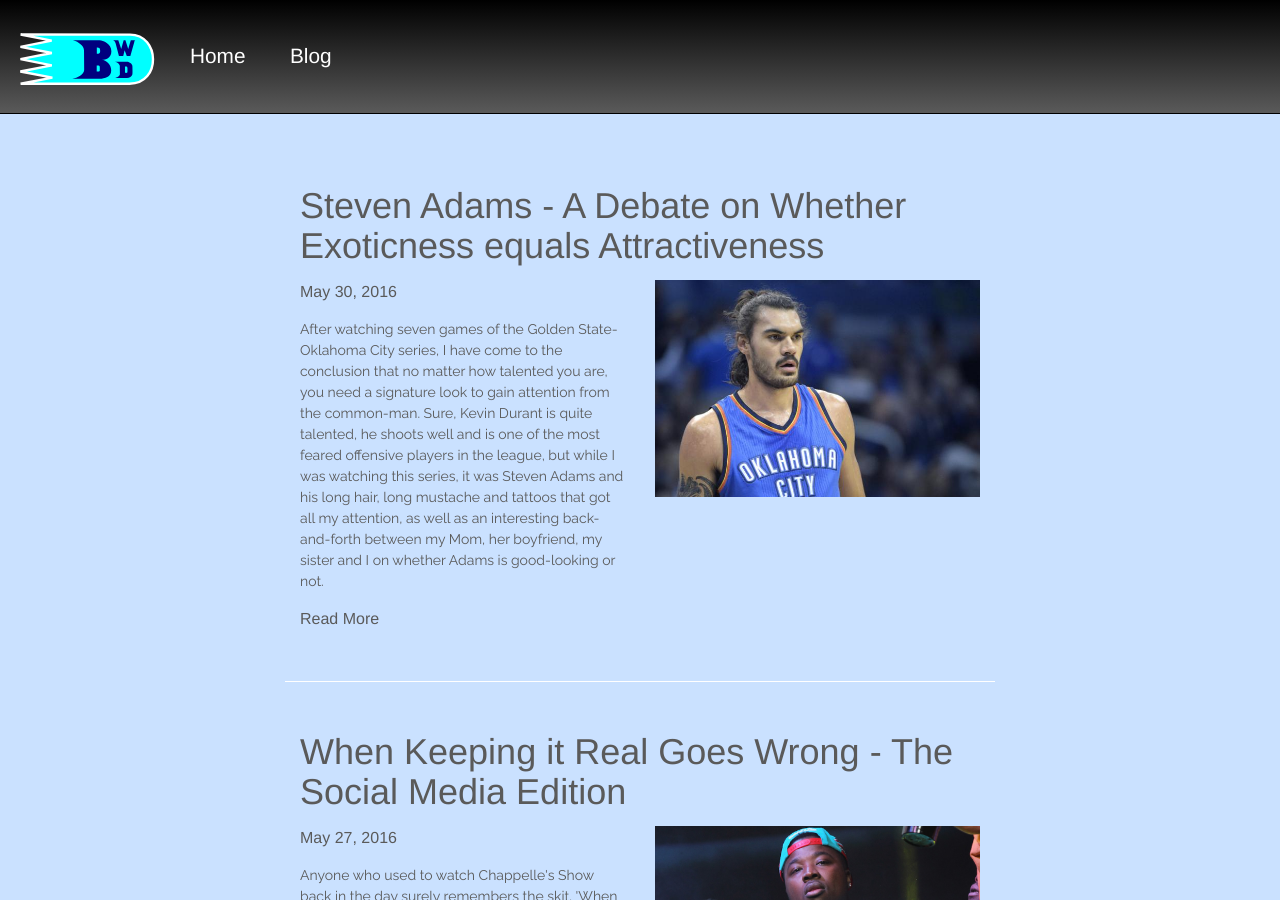
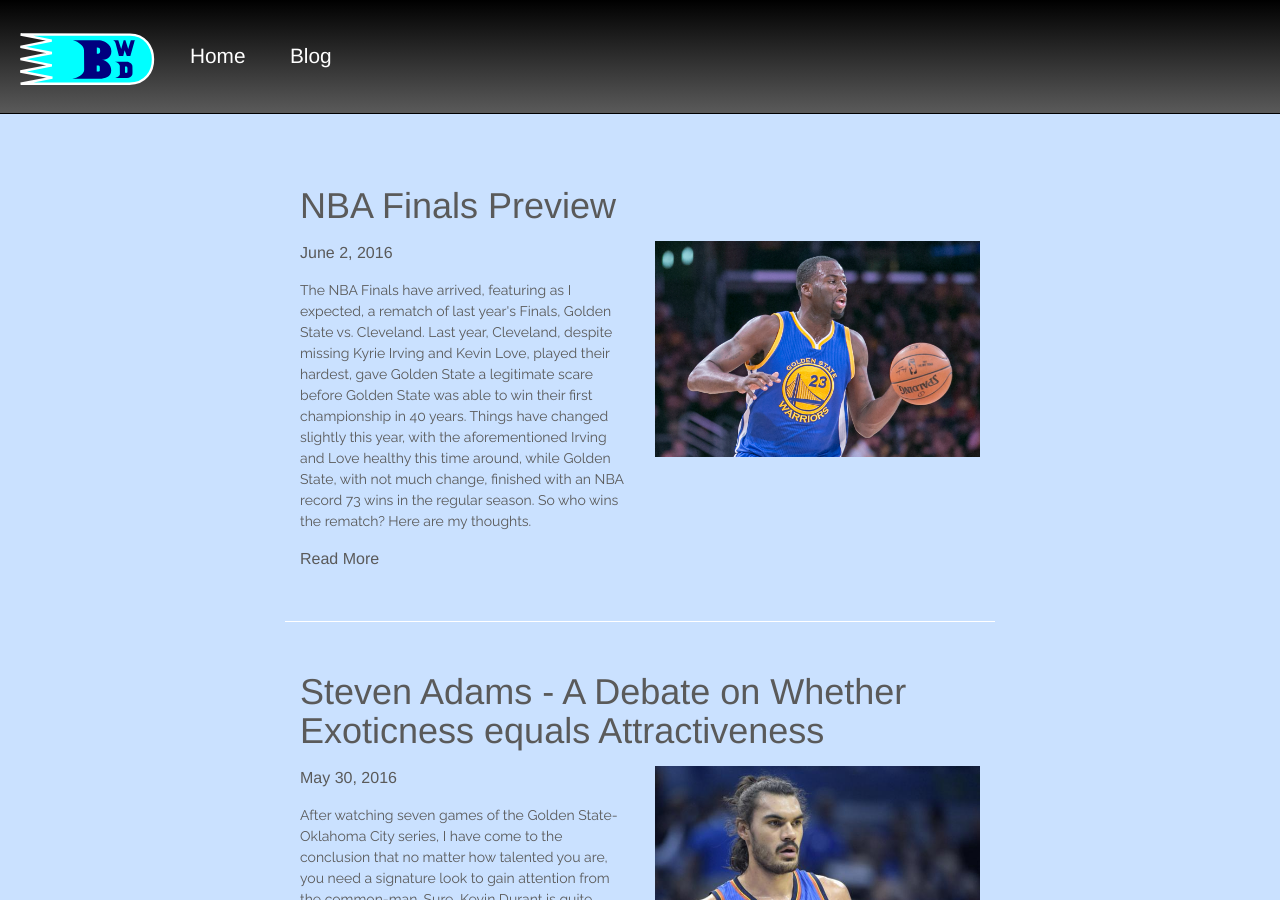
Before and after one commit to adambodie/Adams-Blog, a Jekyll site: the page built from index.html, in a window 1280 px wide and 900 px high. Built offline with Jekyll 4.4.1, drawn with Linux system fonts in a browser that asks for light colours; nearby versions of some CDN libraries; the list of posts is cut into pages by our own code; some of the changed text lies outside the part shown.

Commit message:
Added new blog post

```diff
--- a/_posts/2016-05-30-steven-adams-a-debate-on-whether-exoticness-equals-attractiveness.markdown
+++ b/_posts/2016-05-30-steven-adams-a-debate-on-whether-exoticness-equals-attractiveness.markdown
@@ -24,12 +24,12 @@ intro: "After watching seven games of the Golden State-Oklahoma City series, I h
 		<img src="/img/adam-morrison.jpg" data-toggle="tooltip" title="Adam Morrison" class="image block img-responsive">
 		<h4>Before Steven Adams, there was Adam Morrison.</h4>
 	</div>
-	<p>To some, Steven Adams looks hideous, and though there are some men who look good with long hair, Steven Adams looks unkempt with the beard and mustache When he plays.  I first thought of him looking like (former NBAer) Adam Morrison on crack.  He had the long hair and mustache, but Morrison wasn't the wild-child that Steven Adams was.  Morrison's looks were more goofy, while Adam's looks come off as more fitting.  But playing basketball, it's not about looking handsome on the court.  Players play hard, they sweat and will do anything to get the ball.  It's not like being a model on the catwalk.  Would Steven Adams look good on a catwalk as opposed to the hardwood floor?</p>
+	<p>To some, Steven Adams looks hideous, and though there are some men who look good with long hair, Steven Adams looks unkempt with the beard and mustache when he plays.  I first thought of him looking like (former NBAer) Adam Morrison on crack.  He had the long hair and mustache, but Morrison wasn't the wild-child that Steven Adams was.  Morrison's looks were more goofy, while Adam's looks come off as more fitting.  But playing basketball, it's not about looking handsome on the court.  Players play hard, they sweat and will do anything to get the ball.  It's not like being a model on the catwalk.  Would Steven Adams look good on a catwalk as opposed to the hardwood floor?</p>
 	<div class="blog-pic" style="float: left">
 		<img src="/img/steven-adams-2.jpg" data-toggle="tooltip" title="Steven Adams" class="image block img-responsive">
 		<h4>Steven Adams looks better in official pictures because he's supposed to.</h4>
 	</div>
-	<p>His looks personify his performance, so chances are, if Steven Adams wanted to pull that look off on the catwalk, he easily could.  The hair is pulled into a ponytail when he plays, making him look like a warrior of sorts.  But he tends to let his hair look when he's on the bench, so he can make the look more attractive when needed.  Not to mention he looks happier taking official pictures than when he's on the floor trying to win the game for his team.  A nice looking youngster when he first entered the NBA, the look has evolved in the past three years.  It's that kind of evolution that has some people interested in him and finding him more attractive than your typical player.  For some, who wants to be a typical Steph Curry when you can be wild and crazy looking Steven Adams.</p>
+	<p>His looks personify his performance, so chances are, if Steven Adams wanted to pull that look off on the catwalk, he easily could.  The hair is pulled into a ponytail when he plays, making him look like a warrior of sorts.  But he tends to let his hair loose when he's on the bench, so he can make the look more attractive when needed.  Not to mention he looks happier taking official pictures than when he's on the floor trying to win the game for his team.  A nice looking youngster when he first entered the NBA, the look has evolved in the past three years.  It's that kind of evolution that has some people interested in him and finding him more attractive than your typical player.  For some, who wants to be a typical Steph Curry when you can be wild and crazy looking Steven Adams.</p>
 	<div class="blog-pic">
 		<img src="/img/chris-andersen.jpg" data-toggle="tooltip" title="Chris Andersen" class="image block img-responsive">
 		<h4>Birdman: A man of a thousand looks...and they all look hideous!</h4>
--- /dev/null
+++ b/_posts/2016-06-02-nba-finals-preview.markdown
@@ -0,0 +1,31 @@
+---
+layout: post
+title:  NBA Finals Preview
+date:   2016-06-02
+categories: basketball
+author: Adam Bodie
+permalink: nba-finals-preview
+image: green.jpg
+alt: Draymond Green
+intro: "The NBA Finals have arrived, featuring as I expected, a rematch of last year's Finals, Golden State vs. Cleveland.  Last year, Cleveland, despite missing Kyrie Irving and Kevin Love, played their hardest, gave Golden State a legitimate scare before Golden State was able to win their first championship in 40 years.  Things have changed slightly this year, with the aforementioned Irving and Love healthy this time around, while Golden State, with not much change, finished with an NBA record 73 wins in the regular season.  So who wins the rematch?  Here are my thoughts."
+---
+<div class="article">
+<p> {{ page.intro }}</p>
+<div class="blog-pic">
+		<img src="/img/green.jpg" data-toggle="tooltip" title="Draymond Green" class="image block img-responsive">
+		<h4>Draymond Green, the cog that makes the wheel so special</h4>
+</div>
+	<p>Golden State has the same core from last year, but improved their offensive output considerably to a record 73 wins.  Steph Curry and Klay Thompson are capable of hitting a barrage of three pointers at any time, while Draymond Green took the leap from stud to All-Star, a matchup nightmare for any team, Cleveland included.  Golden State is not perfect by any means, needing to overcome a 3-1 deficit to beat Oklahoma City in the Western Conference Finals, but at their best, Golden State is difficult to stop.</p>
+	<p>Cleveland, on the other hand, has looked unstoppable as of recent, albeit with a weaker group of opponents.  Tyronn Lue, who took over the head coaching position from fired David Blatt, has implemented a more up-tempo game and Cleveland has clearly flourished under this style of play.  Their offensive game somewhat matches Golden State’s with their shooting capabilities.  Mid season acquisition Channing Frye has been hitting threes; his presence may be Cleveland’s wild card.</p>
+<div class="blog-pic" style="float: left">
+		<img src="/img/lebron.jpg" data-toggle="tooltip" title="LeBron James" class="image block img-responsive">
+		<h4>Still the same old LeBron James</h4>
+</div>
+	<p>Defensively, Golden State still has last year’s Finals MVP Andre Iguodala to guard LeBron James.  I would imagine Iguodala will start in the Finals since his addition to the starting lineup last year propelled Golden State to the MVP.  Draymond Green was defensive player runner up and will likely guard Kevin Love, whose range likely makes it easier for LeBron and others to attack the rim.  Cleveland on the flip side has LeBron leading the way defensively, while Tristan Thompson will be responsible for cleaning up the boards.  I expect this series will be decided by small ball, rendering Andrew Bogut useless.  Does Timofey Mozgov even play much time anymore?  I’m not sure he even does.</p>
+	<p>One thing that could tip the series is Draymond Green’s technical foul watch.  With six already in the postseason, one more will trigger a one-game suspension.  He must try to keep his emotions down, which is not easy for anyone with his tenacious style of play.  He struggled a bit against Oklahoma City, and needs to play his best, as he’s the ultimate X-Factor and arguably the heart of the team, the player that makes Golden State truly out of this world.</p>
+<div class="blog-pic">
+		<img src="/img/thompson.jpg" data-toggle="tooltip" title="Klay Thompson" class="image block img-responsive">
+		<h4>If Klay Thompson is hitting his shots, the Warriors will win</h4>
+</div>
+	<p>Both teams live by the three and die by the three.  Ultimately, this is what the series will come down to.  Curry and Thompson are the top two shooters in the game right now, finishing 1-2 in the regular season in three-pointers made.  Cleveland has players that can stretch the floor out and hit threes as well, Irving, Love, J.R. Smith and Frye are capable of getting hot from the three-point line.  Whichever team can defensively play the best will ultimately win the NBA Championship.  While Cleveland will give Golden State everything they got, I expect a hard fought series going to the Warriors in Seven Games.  For Finals MVP, I’ll go out on a limb and predict Klay Thompson as Finals MVP.  He saved the Warriors in Game 6 against Oklahoma City and arguably more difficult to stop since Cleveland will focus more on stopping Steph Curry.</p>
+</div>
```
Also changed, not shown: img/green.jpg (added), img/thompson.jpg (added), 10 other files.
